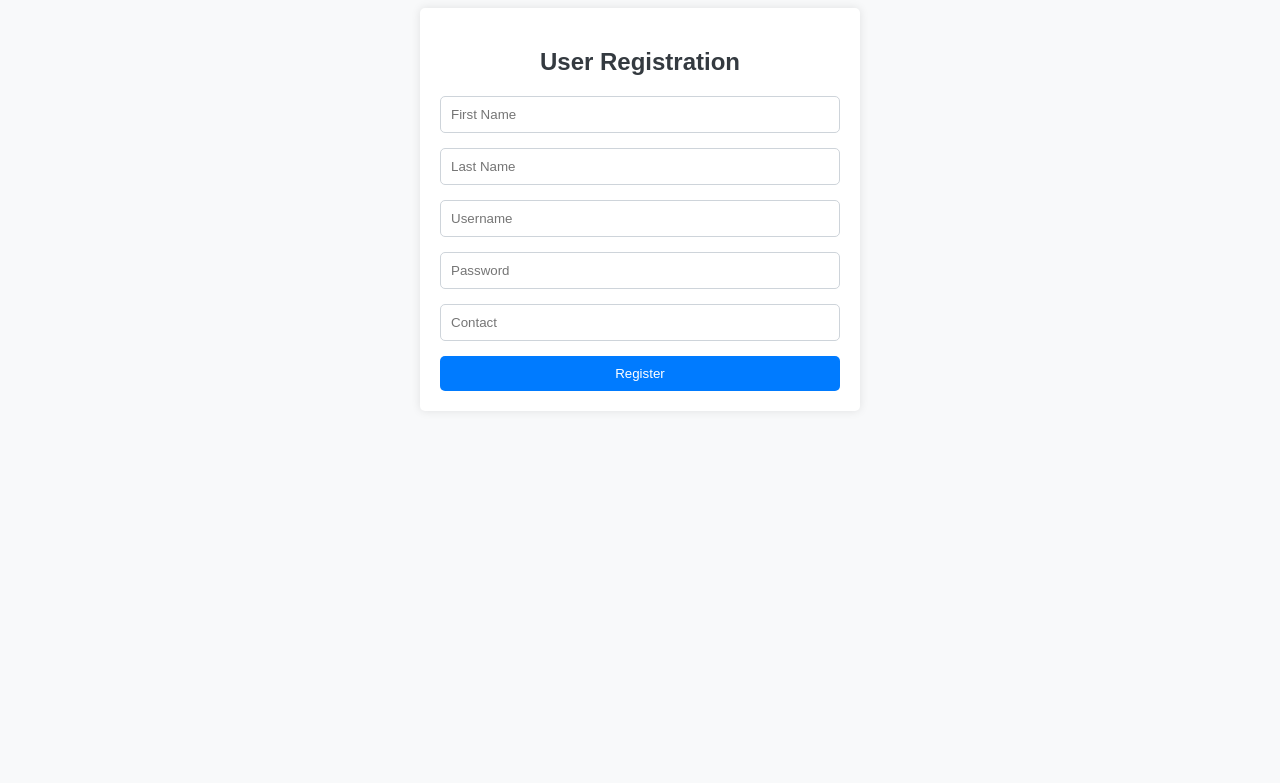
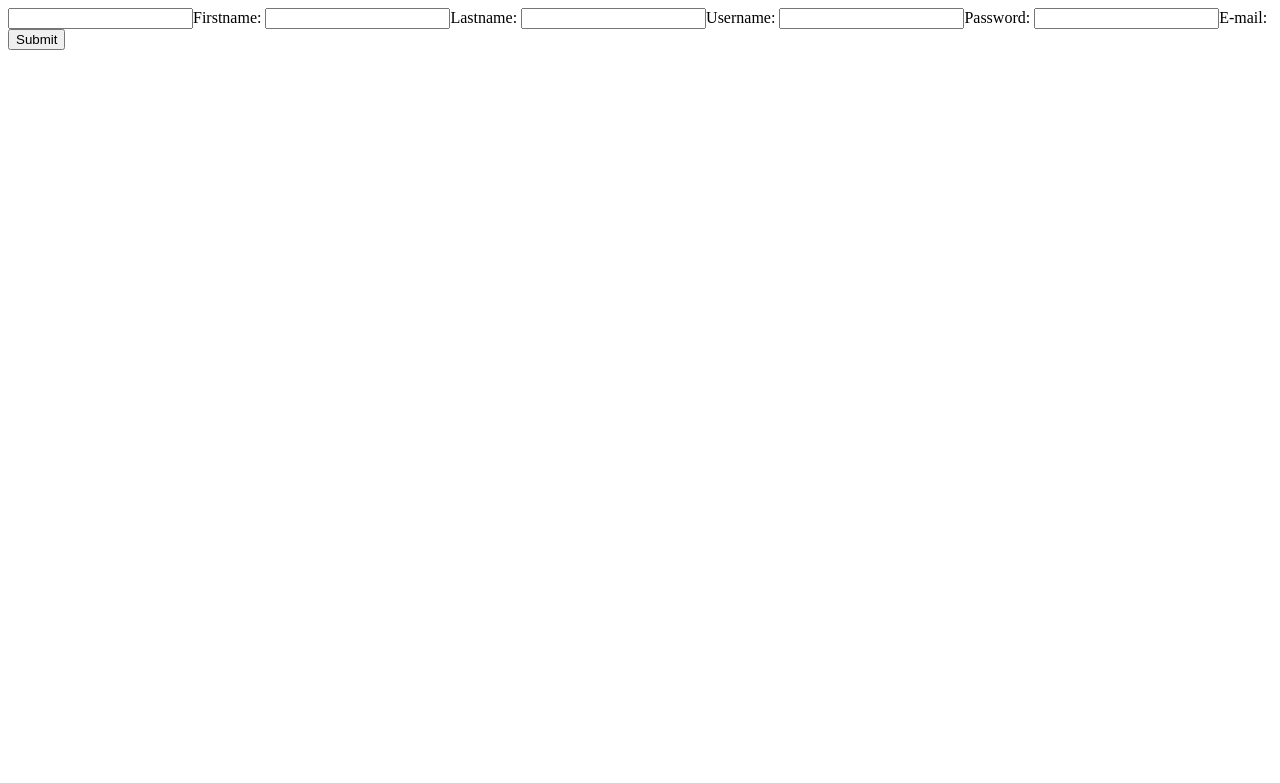
Before and after one commit to linib-exe/home-rental, a Django app: page /register/ in a window 1280 px wide. Shown: the top 783 px of the page. Run offline with Django 4.2, Linux system fonts and the light colour scheme.

Commit message:
Home rental with login and authentication

```diff
--- a/rentalapp/admin.py
+++ b/rentalapp/admin.py
@@ -1,6 +1,5 @@
 from django.contrib import admin
-from .models import Property,Profile
+from .models import Property
 
 # Register your models here.
 admin.site.register(Property)
-admin.site.register(Profile)
--- a/rentalapp/urls.py
+++ b/rentalapp/urls.py
@@ -7,6 +7,9 @@ urlpatterns = [
     path('update/<int:id>',views.update,name='update'),
     path('delete/<int:id>',views.delete,name='delete'),
     path('details/<int:id>',views.details,name='details'),
-    path('register/',views.register,name='register')
+    path('register/',views.register,name='register'),
+    path('login/',views.loginn,name='login'),
+    path('logout/',views.logoutt,name='logout')
+
 
 ]
--- a/rentalapp/views.py
+++ b/rentalapp/views.py
@@ -1,33 +1,49 @@
 from django.shortcuts import render,redirect
 from django.http import HttpResponse
-from .models import Property,Profile
+from .models import Property
+from django.contrib.auth.models import User
+from django.contrib.auth import authenticate,login,logout
 from .forms import PropertyForm
+from django.contrib.auth.decorators import login_required
 
 # Create your views here.
 def home(request):
-    properties = Property.objects.all()
+    try:
+        properties = Property.objects.filter(user=request.user)
+    except:
+        properties = []
     return render(request,'home.html',{'properties':properties})
 
+@login_required(login_url='login')
 def create(request):
     form = PropertyForm()
     if request.method == 'POST':
-        print(request.POST)
-        form = PropertyForm(request.POST,request.FILES)
+        form = PropertyForm(request.POST, request.FILES)
         if form.is_valid():
-            form.save()
-            return redirect('home')
-    return render(request,'create.html',{'form':form})
+            property = form.save(commit=False)
+            if request.user.is_authenticated:
+                property.user = request.user
+                form.save()
+                return redirect('home')
+            else:
+                return HttpResponse("You must be logged in to create a property.")
+    return render(request, 'create.html', {'form': form})
 
 def update(request,id):
     property = Property.objects.get(id=id)
     form = PropertyForm(instance = property)
-    if request.method == 'POST':
-        print(request.POST)
-        form = PropertyForm(request.POST,instance=property)
-        if form.is_valid():
-            form.save()
-            return redirect('home')
-    return render(request,'create.html',{'form':form})
+    if (property.user == request.user):
+        print(property.user)
+        print(request.user)
+        if request.method == 'POST':
+            print(request.POST)
+            form = PropertyForm(request.POST,request.FILES,instance=property)
+            if form.is_valid():
+                form.save()
+                return redirect('home')
+        return render(request,'create.html',{'form':form})
+    else:
+        return HttpResponse("Arkako update garchhas lathuwa")
 
 def delete(request,id):
     property = Property.objects.get(id=id)
@@ -40,20 +56,27 @@ def details(request,id):
 
 def register(request):
     if request.method == 'POST':
-        firstname = request.POST.get('firstname')
-        middlename = request.POST.get('middlename')
-        lastname = request.POST.get('lastname')
         username = request.POST.get('username')
-        password1 = request.POST.get('password1')
-        password2 = request.POST.get('password2',default=password1)
-        contact = request.POST.get('contact')
-        profile = Profile(firstname=firstname,
-                          lastname=lastname,
-                          middlename=middlename,
-                          username=username,
-                          password1=password1,
-                          password2=password2,
-                          contact=contact)
-        profile.save()
+        password = request.POST.get('password')
+        email = request.POST.get('email')
+        User.objects.create_user(username=username,
+                                 password=password,
+                                 email=email)
         return redirect('home')
-    return render(request,'register.html',)
+    return render(request,'register.html')
+
+def loginn(request):
+    if request.method=='POST':
+        username = request.POST.get('username')
+        password = request.POST.get('password')
+        user = authenticate(username=username,
+                            password=password)
+        print(user)
+        if user is not None:
+            login(request,user)
+            return redirect('home')
+    return render(request,'login.html')
+
+def logoutt(request):
+    logout(request)
+    return redirect('home')
--- a/templates/home.html
+++ b/templates/home.html
@@ -71,6 +71,7 @@
             </form>
         </div>
     </div>
+    <h5>Hello,{{user.username}}</h5>
 </nav>
 
 <div class="container">
@@ -81,8 +82,9 @@
             <div class="col-md-4">
                 <div class="card" style="width: 18rem;">
                     <img src="{{ property.image.url }}" class="card-img-top" alt="...">
+                {% comment %} <img src="{% url property.image.url %}" class = "card-img-top"> {% endcomment %}
                     <div class="card-body">
-                       <a href="/details/{{ property.id }}"><h5 class="card-title">{{property.title}}</h5></a>
+                       <a href="{% url 'details' property.id %}"><h5 class="card-title">{{property.title}}</h5></a>
                         <p class="card-text">{{property.description}}</p>
                         <a href="#" class="btn btn-primary">Book Now</a>
                     </div>
--- a/templates/register.html
+++ b/templates/register.html
@@ -1,68 +1,9 @@
-<!DOCTYPE html>
-<html lang="en">
-<head>
-    <meta charset="UTF-8">
-    <meta name="viewport" content="width=device-width, initial-scale=1.0">
-    <title>User Registration</title>
-    <style>
-        body {
-            font-family: Arial, sans-serif;
-            background-color: #f8f9fa;
-            color: #343a40;
-        }
-
-        .container {
-            max-width: 400px;
-            margin: 0 auto;
-            padding: 20px;
-            background-color: #fff;
-            border-radius: 5px;
-            box-shadow: 0 0 10px rgba(0, 0, 0, 0.1);
-        }
-
-        h2 {
-            text-align: center;
-            margin-bottom: 20px;
-        }
-
-        input[type="text"],
-        input[type="password"] {
-            width: 100%;
-            padding: 10px;
-            margin-bottom: 15px;
-            border: 1px solid #ced4da;
-            border-radius: 5px;
-            box-sizing: border-box;
-        }
-
-        input[type="Submit"] {
-            width: 100%;
-            padding: 10px;
-            background-color: #007BFF;
-            color: #fff;
-            border: none;
-            border-radius: 5px;
-            cursor: pointer;
-            transition: background-color 0.3s ease;
-        }
-
-        input[type="Submit"]:hover {
-            background-color: #0056b3;
-        }
-    </style>
-</head>
-<body>
-    <div class="container">
-        <h2>User Registration</h2>
-        <form method="POST" action="{% url 'register' %}">
-            {% csrf_token %}
-            <input type="text" name="firstname" placeholder="First Name">
-            <input type="text" name="lastname" placeholder="Last Name">
-            <input type="text" name="username" placeholder="Username">
-            <input type="password" name="password1" placeholder="Password">
-            <input type="text" name="contact" placeholder="Contact">
-            <input type="submit" value="Register">
-        </form>
-    </div>
-</body>
-</html>
+<form method="POST">
+    {% csrf_token %}
+<input type="text" name="Firstname">Firstname:
+<input type="text" name="lastname">Lastname:
+<input type="text" name="username">Username:
+<input type="password" name="password">Password:
+<input type="email" name="email">E-mail:
+<input type="Submit">
+</form>
```
Also changed, not shown: rentalapp/models.py (+2 -13 lines), templates/login.html (added, +7 -0 lines), db.sqlite3, rentalapp/migrations/0004_delete_profile_property_user.py (added).
